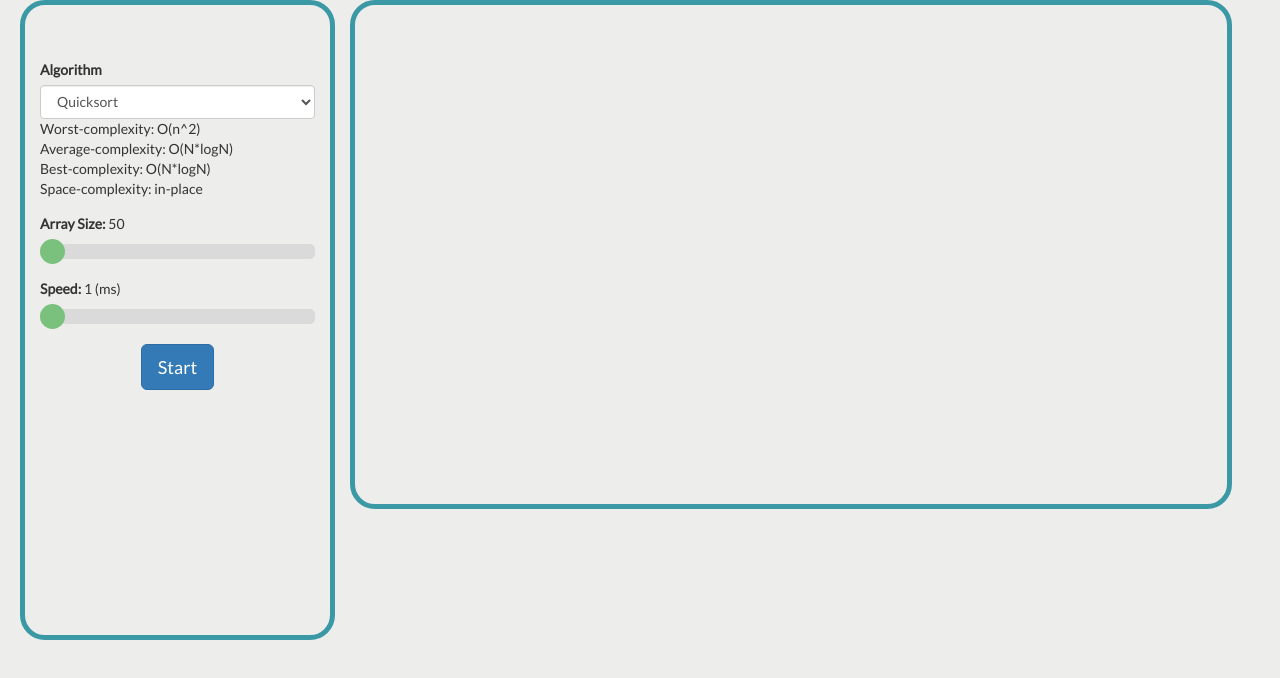
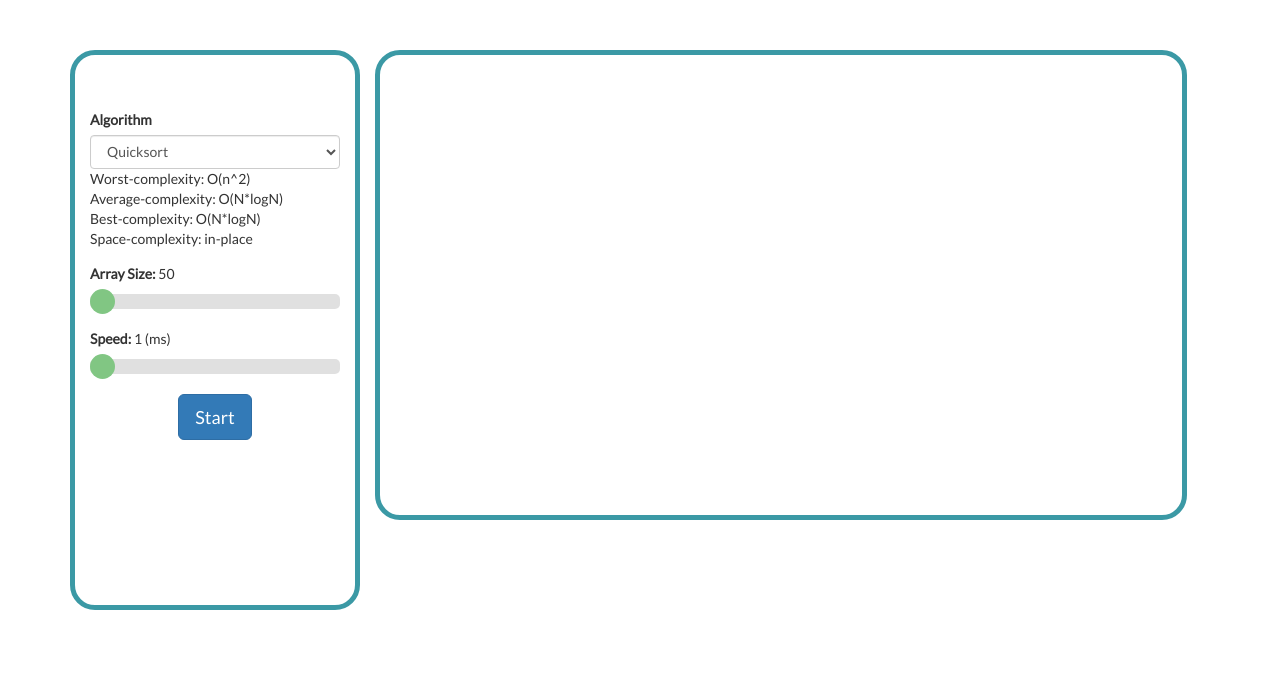
Before and after one commit to gubaee/SortingAlgorithms, a plain HTML site: page index.html in a window 1280 px wide. Drawn offline with Linux system fonts and the light colour scheme.

Commit message:
Update index.html

```diff
--- a/index.html
+++ b/index.html
@@ -28,7 +28,7 @@
 
     </style>
   </head>
-  <body style="background-color: #EDEDEC">
+  <body style="background-color: ; margin:50px" >
     <div class='container-fluid' style="margin-left: 20px; background-color:">
       <div class='row'>
         <div class='col-xs-3' style="background-color:; padding-bottom:50px; height:80%; border:5px solid #3B99A5; border-radius: 25px; border-style:">
```
